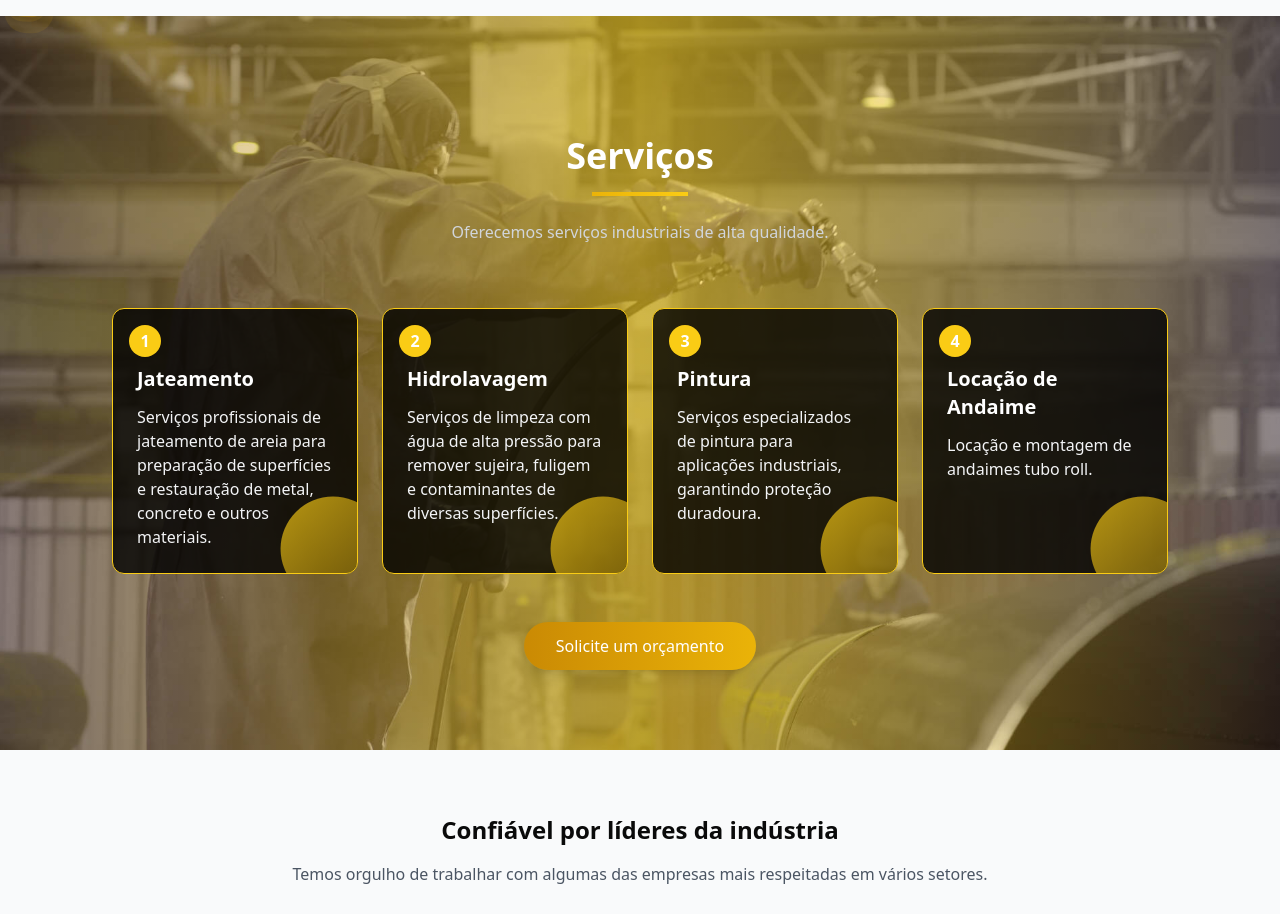
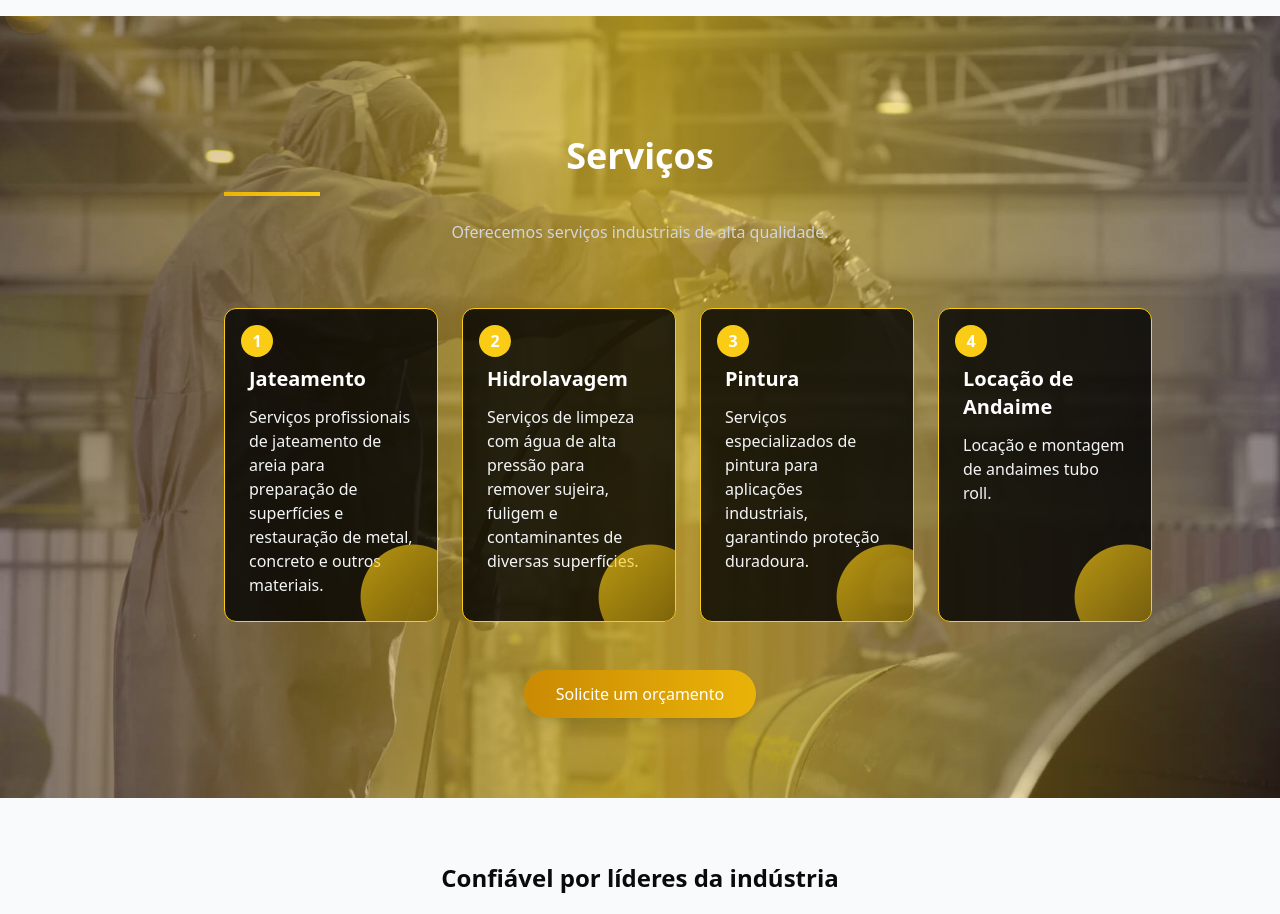
Before and after one commit to agencia-vexio/engjato, a Next.js app: page / in a window 1280 px wide. Shown: the part 1320-2234 px from the top of the page. Built offline with nearby package versions, Linux system fonts and the light colour scheme.

Commit message:
correçoes bugs em estilização no geral

```diff
--- a/app/_componentes/services-section.tsx
+++ b/app/_componentes/services-section.tsx
@@ -37,14 +37,19 @@ interface ServiceCardProps {
   delay?: number;
 }
 
-const ServiceCard = ({ number, title, description, delay = 0 }: ServiceCardProps) => {
+const ServiceCard = ({
+  number,
+  title,
+  description,
+  delay = 0,
+}: ServiceCardProps) => {
   return (
     <motion.div
       variants={itemVariants}
       initial="hidden"
       animate="visible"
       transition={{ delay }}
-      className="relative flex flex-col h-full p-6 overflow-hidden rounded-xl bg-black/80 border border-yellow-400"
+      className="relative flex flex-col h-full p-6 overflow-hidden rounded-xl bg-black/80 border border-yellow-400 w-full max-w-[300px] sm:max-w-none"
     >
       <div className="absolute top-4 left-4 flex items-center justify-center w-8 h-8 rounded-full bg-yellow-400 text-white font-bold">
         {number}
@@ -128,7 +133,7 @@ export default function ServicesSection() {
         animate={controls}
         className="relative z-10 container mx-auto px-4"
       >
-        <div className="mx-auto max-w-7xl ml-24 mr-24 md:ml-24 md:mr-24 sm:ml-4 sm:mr-4 xs:ml-4 xs:mr-4">
+        <div className="mx-auto max-w-7xl px-4 sm:ml-24 sm:mr-24">
           <motion.div className="text-center mb-16">
             <motion.h2
               className="text-3xl md:text-4xl mt-10 font-bold text-white mb-4"
@@ -139,25 +144,29 @@ export default function ServicesSection() {
               Serviços
             </motion.h2>
             <motion.div
-              className="h-1 w-24 bg-gradient-to-r from-yellow-500 to-yellow-400 mx-auto mb-6"
+              className="h-1 w-24 bg-gradient-to-r sm:ml-24 from-yellow-500 to-yellow-400 mx-auto mb-6"
               initial={{ width: 0 }}
               animate={{ width: 96 }}
               transition={{ delay: 0.5, duration: 0.8 }}
             />
-            <motion.p className="text-gray-300 max-w-2xl mx-auto">
+            <motion.p className="text-gray-300 mx-auto">
               Oferecemos serviços industriais de alta qualidade.
             </motion.p>
           </motion.div>
 
-          <div className="grid grid-cols-1 md:grid-cols-2 lg:grid-cols-4 gap-6">
+          <div className="flex flex-wrap sm:ml-24 gap-6">
             {services.map((service, index) => (
-              <ServiceCard
+              <div
                 key={index}
-                number={service.number}
-                title={service.title}
-                description={service.description}
-                delay={index * 0.1}
-              />
+                className="w-full sm:w-[calc(50%-12px)] lg:w-[calc(25%-18px)]"
+              >
+                <ServiceCard
+                  number={service.number}
+                  title={service.title}
+                  description={service.description}
+                  delay={index * 0.1}
+                />
+              </div>
             ))}
           </div>
 
```
